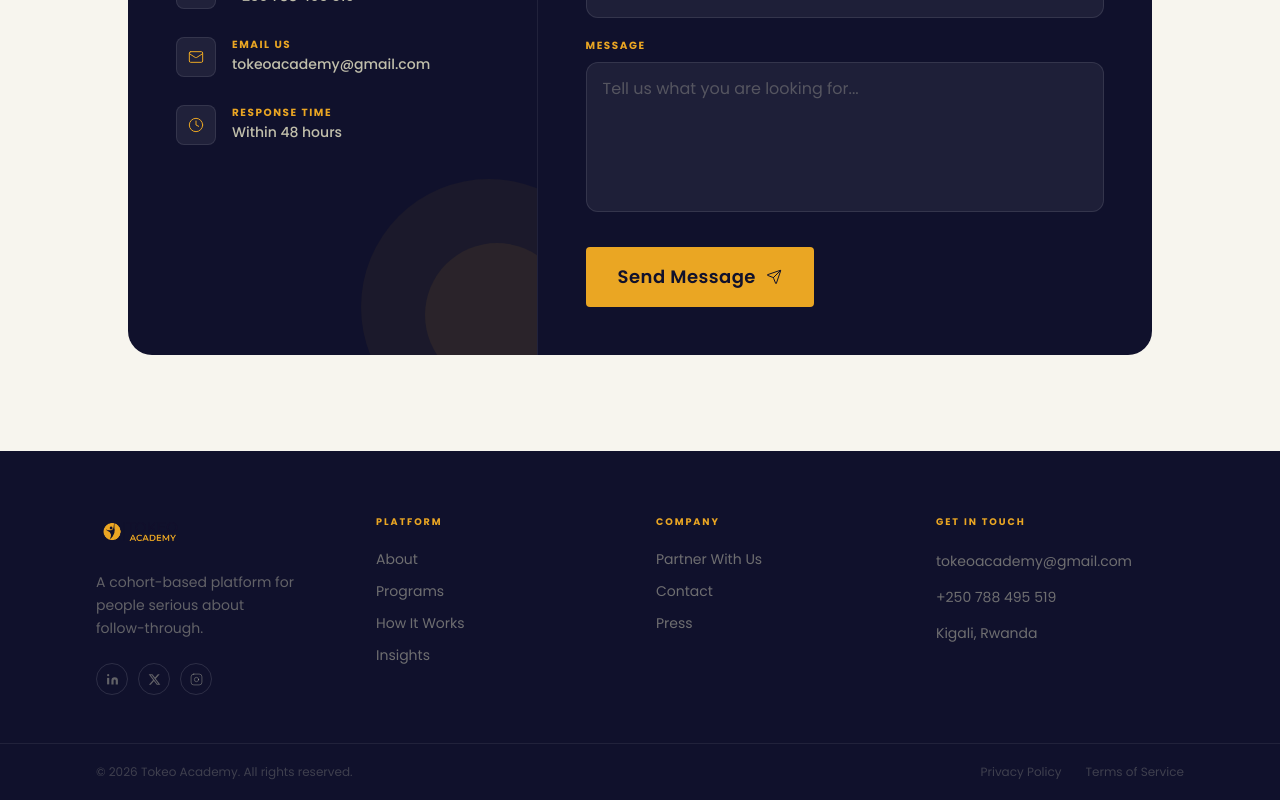
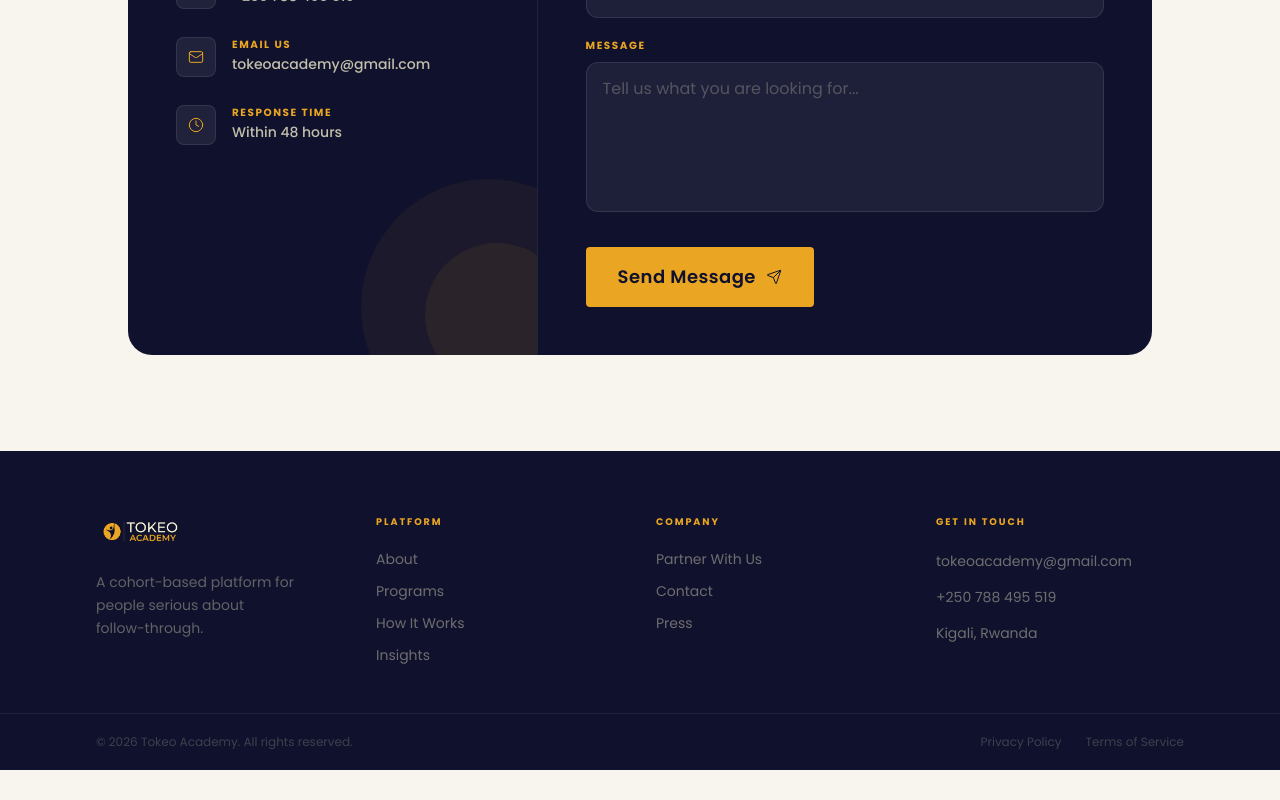
Before and after one commit to Gakwaya011/Tokeo-Academy, a React (Vite) app in the folder frontend/: page / in a window 1280 px wide. Shown: the part 4471-5271 px from the top of the page. After the commit the page ends 5241 px from the top, so only its background shows below. Built offline with nearby package versions, Linux system fonts and the light colour scheme; no server answers.

Commit message:
updated footer

```diff
--- a/frontend/src/components/layout/Footer.tsx
+++ b/frontend/src/components/layout/Footer.tsx
@@ -1,5 +1,5 @@
 import { ArrowUpRight } from 'lucide-react'
-import logoGold from '../../assets/logo-gold.png'
+import logoGoldDark from '../../assets/logo-gold-dark.png'
 
 const nav = {
   Platform: [
@@ -15,39 +15,6 @@ const nav = {
   ],
 }
 
-const socials = [
-  {
-    label: 'LinkedIn',
-    href: '#',
-    svg: (
-      <svg width="13" height="13" viewBox="0 0 24 24" fill="currentColor">
-        <path d="M16 8a6 6 0 0 1 6 6v7h-4v-7a2 2 0 0 0-2-2 2 2 0 0 0-2 2v7h-4v-7a6 6 0 0 1 6-6z"/>
-        <rect x="2" y="9" width="4" height="12"/><circle cx="4" cy="4" r="2"/>
-      </svg>
-    ),
-  },
-  {
-    label: 'X',
-    href: '#',
-    svg: (
-      <svg width="13" height="13" viewBox="0 0 24 24" fill="currentColor">
-        <path d="M18.244 2.25h3.308l-7.227 8.26 8.502 11.24H16.17l-5.214-6.817L4.99 21.75H1.68l7.73-8.835L1.254 2.25H8.08l4.713 6.231zm-1.161 17.52h1.833L7.084 4.126H5.117z"/>
-      </svg>
-    ),
-  },
-  {
-    label: 'Instagram',
-    href: '#',
-    svg: (
-      <svg width="13" height="13" viewBox="0 0 24 24" fill="none" stroke="currentColor" strokeWidth="1.5" strokeLinecap="round" strokeLinejoin="round">
-        <rect x="2" y="2" width="20" height="20" rx="5" ry="5"/>
-        <circle cx="12" cy="12" r="4"/>
-        <circle cx="17.5" cy="6.5" r="0.5" fill="currentColor" stroke="none"/>
-      </svg>
-    ),
-  },
-]
-
 export default function Footer() {
   return (
     <footer className="bg-tokeo-navy">
@@ -58,22 +25,10 @@ export default function Footer() {
 
           {/* Brand column */}
           <div className="flex flex-col gap-6">
-            <img src={logoGold} alt="Tokeo Academy" className="h-8 w-auto self-start" />
+            <img src={logoGoldDark} alt="Tokeo Academy" className="h-8 w-auto self-start" />
             <p className="text-tokeo-cream/35 text-sm leading-relaxed max-w-[200px]">
               A cohort-based platform for people serious about follow-through.
             </p>
-            <div className="flex gap-2.5">
-              {socials.map(({ svg, href, label }) => (
-                <a
-                  key={label}
-                  href={href}
-                  aria-label={label}
-                  className="w-8 h-8 rounded-full border border-white/[0.12] flex items-center justify-center text-tokeo-cream/35 hover:text-tokeo-cream hover:border-white/30 transition-all duration-200"
-                >
-                  {svg}
-                </a>
-              ))}
-            </div>
           </div>
 
           {/* Nav columns */}
```
Also changed, not shown: frontend/src/assets/logo-gold-dark.png (added).
